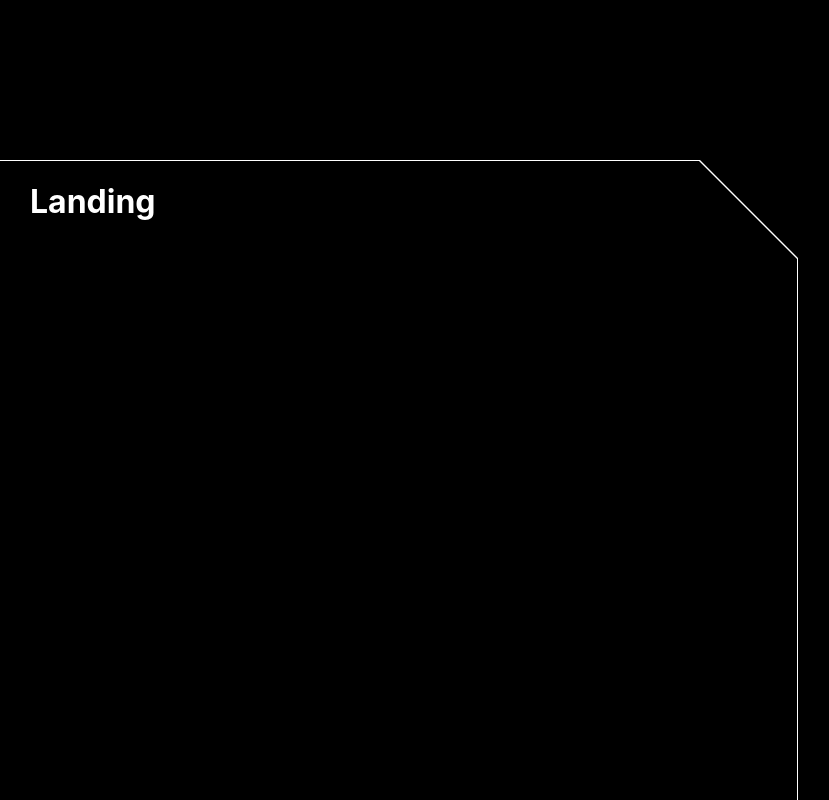
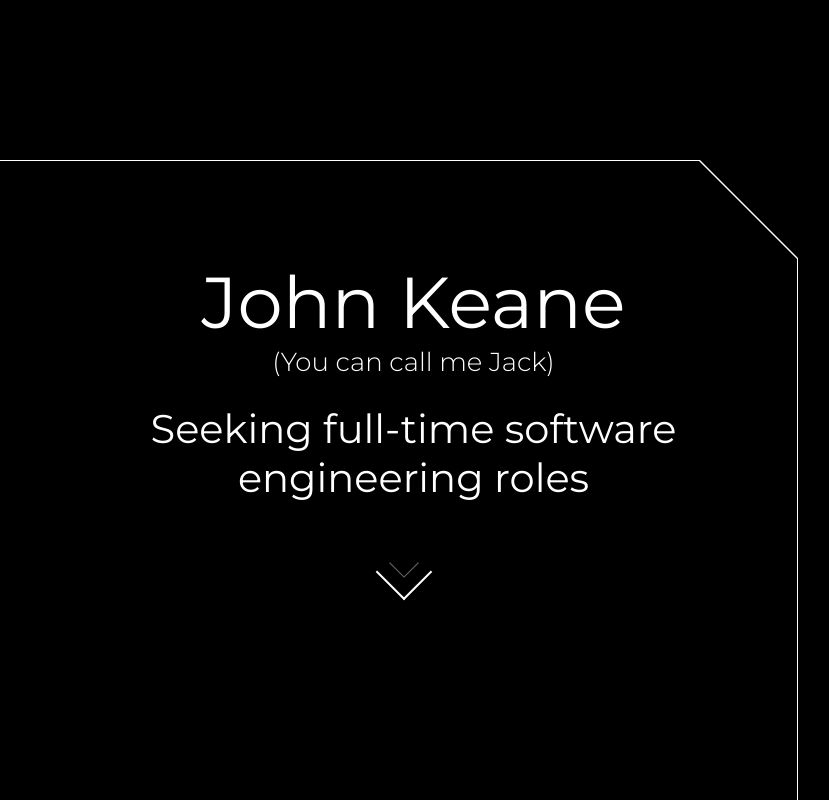
Before and after one commit to jakeane/portfolio, a Next.js app: page / in a window 1280 px wide. Shown: the top 800 px of the page, without its empty margins (226-1055 px from the left). Built offline with nearby package versions, Linux system fonts and the light colour scheme.

Commit message:
build landing section

```diff
--- a/components/sections/Landing.tsx
+++ b/components/sections/Landing.tsx
@@ -3,10 +3,13 @@ import AngledCorner from 'components/utils/AngledCorner';
 import styles from 'styles/Landing.module.css';
 
 const Landing = (): JSX.Element => (
-  <div className={styles.main}>
+  <div className={styles.main} id='Home'>
     <div className={styles.leftpad} />
     <AngledCorner width={60} height={60} right>
-      <h1 className={styles.title}>Landing</h1>
+      <h1 className={styles.name}>John Keane</h1>
+      <p className={styles.subname}>(You can call me Jack)</p>
+      <h2 className={styles.declaration}>Seeking full-time software engineering roles</h2>
+      <div className={styles.arrow}/>
     </AngledCorner>
     <div className={styles.rightpad} />
   </div>
--- a/components/utils/AngledCorner.tsx
+++ b/components/utils/AngledCorner.tsx
@@ -4,7 +4,7 @@ interface Props {
   width: number
   height: number
   right?: boolean
-  children: JSX.Element
+  children: JSX.Element | JSX.Element[]
 }
 
 const AngledCorner = (props: Props): JSX.Element => (
--- /dev/null
+++ b/pages/_document.tsx
@@ -0,0 +1,27 @@
+/* eslint-disable class-methods-use-this */
+import Document, {
+  Html, Head, Main, NextScript, DocumentInitialProps, DocumentContext,
+} from 'next/document';
+
+class MyDocument extends Document {
+  static async getInitialProps(ctx: DocumentContext): Promise<DocumentInitialProps> {
+    const initialProps = await Document.getInitialProps(ctx);
+    return { ...initialProps };
+  }
+
+  render(): JSX.Element {
+    return (
+      <Html>
+        <Head>
+          <link href="https://fonts.googleapis.com/css2?family=Montserrat:wght@300;400;700&display=swap" rel="stylesheet" />
+        </Head>
+        <body>
+          <Main />
+          <NextScript />
+        </body>
+      </Html>
+    );
+  }
+}
+
+export default MyDocument;
--- a/styles/AngledCorner.module.css
+++ b/styles/AngledCorner.module.css
@@ -2,6 +2,10 @@
 .box {
     border-top: 1px solid white;
     position: relative;
+    display: flex;
+    flex-direction: column;
+    justify-content: center;
+    align-items: center;
 }
 
 .left {
--- a/styles/Landing.module.css
+++ b/styles/Landing.module.css
@@ -16,6 +16,64 @@
     height: 60vh;
 }
 
-.title {
-    color: white;
+.name {
+    font-size: 72px;
+    font-weight: 400;
+    margin-bottom: 0px;
+    padding-bottom: 0px;
 }
+
+.subname {
+    margin-top: 0px;
+    font-size: 26px;
+    font-weight: 300;
+}
+
+.declaration {
+    font-size: 40px;
+    font-weight: 400;
+    width: 550px;
+    margin-top: 0px;
+    text-align: center;
+    margin-bottom: 70px;
+}
+
+/* https://codepen.io/JoshMac/pen/MaYEmJ */
+.arrow {
+  position: relative;
+  cursor: pointer;
+  width: 40px;
+  height: 40px;
+  margin: -20px 0 0 -20px;
+  transform: rotate(45deg);
+  -webkit-transform: rotate(45deg);
+  border-left: none;
+  border-top: none;
+  border-right: 2px #fff solid;
+  border-bottom: 2px #fff solid;
+}
+
+.arrow:before {
+  position: absolute;
+  content: '';
+  width: 20px;
+  height: 20px;
+  margin: -10px 0 0 -10px;
+  top: 50%;
+  left: 50%;
+  border-left: none;
+  border-top: none;
+  border-right: 1px #fff solid;
+  border-bottom: 1px #fff solid;
+  animation-duration: 2s;
+  animation-iteration-count: infinite;
+  animation-name: arrow;
+}
+
+@keyframes arrow {
+  0% { opacity: 1; }
+  100% {
+    opacity: 0;
+    transform: translate(-10px, -10px);
+  }
+}
--- a/styles/globals.css
+++ b/styles/globals.css
@@ -2,9 +2,11 @@ html,
 body {
   padding: 0;
   margin: 0;
-  font-family: -apple-system, BlinkMacSystemFont, Segoe UI, Roboto, Oxygen,
-    Ubuntu, Cantarell, Fira Sans, Droid Sans, Helvetica Neue, sans-serif;
+  /* font-family: -apple-system, BlinkMacSystemFont, Segoe UI, Roboto, Oxygen,
+    Ubuntu, Cantarell, Fira Sans, Droid Sans, Helvetica Neue, sans-serif; */
+  font-family: 'Montserrat', sans-serif;
   background-color: black;
+  color: white;
 }
 
 a {
```
